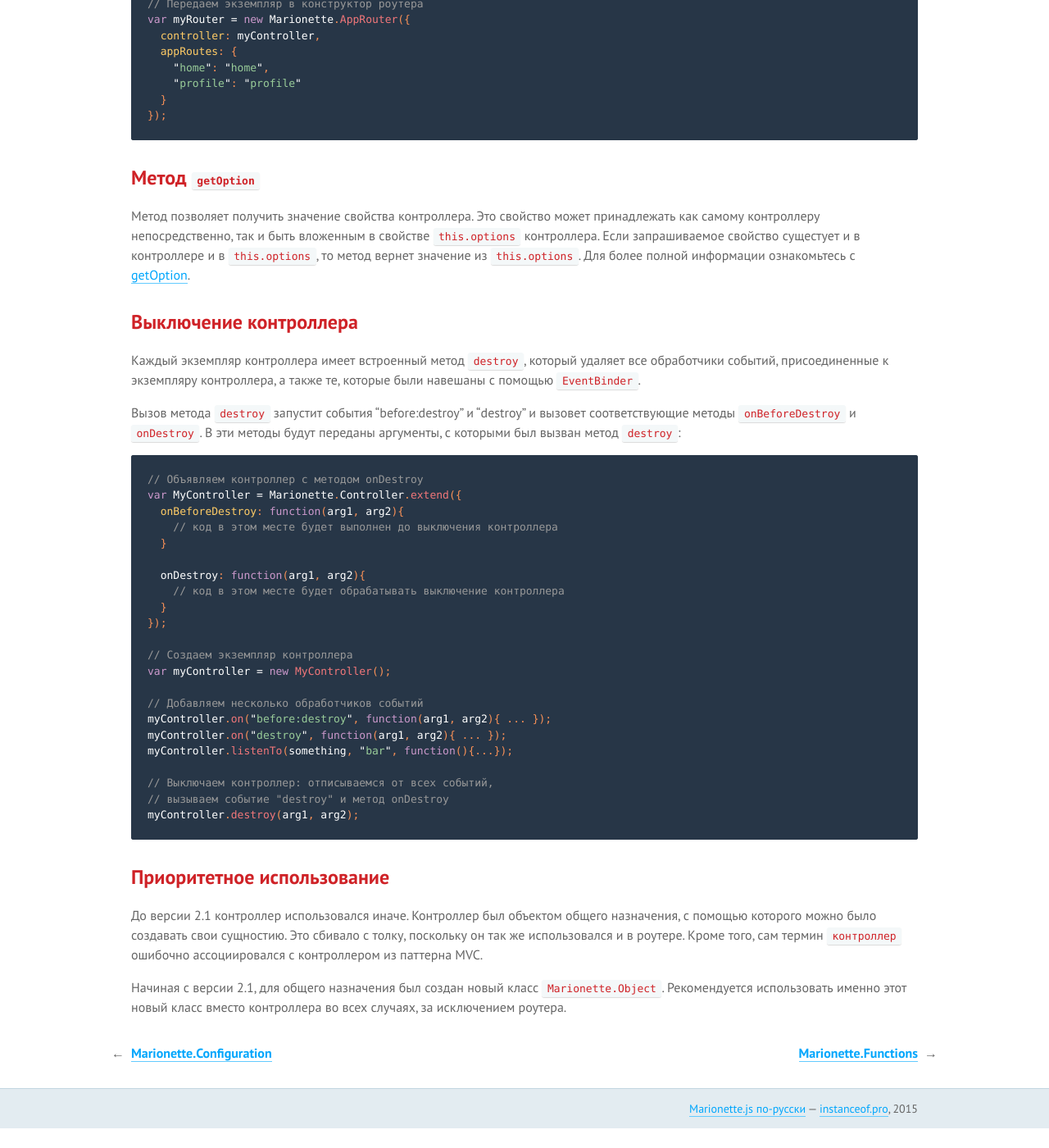
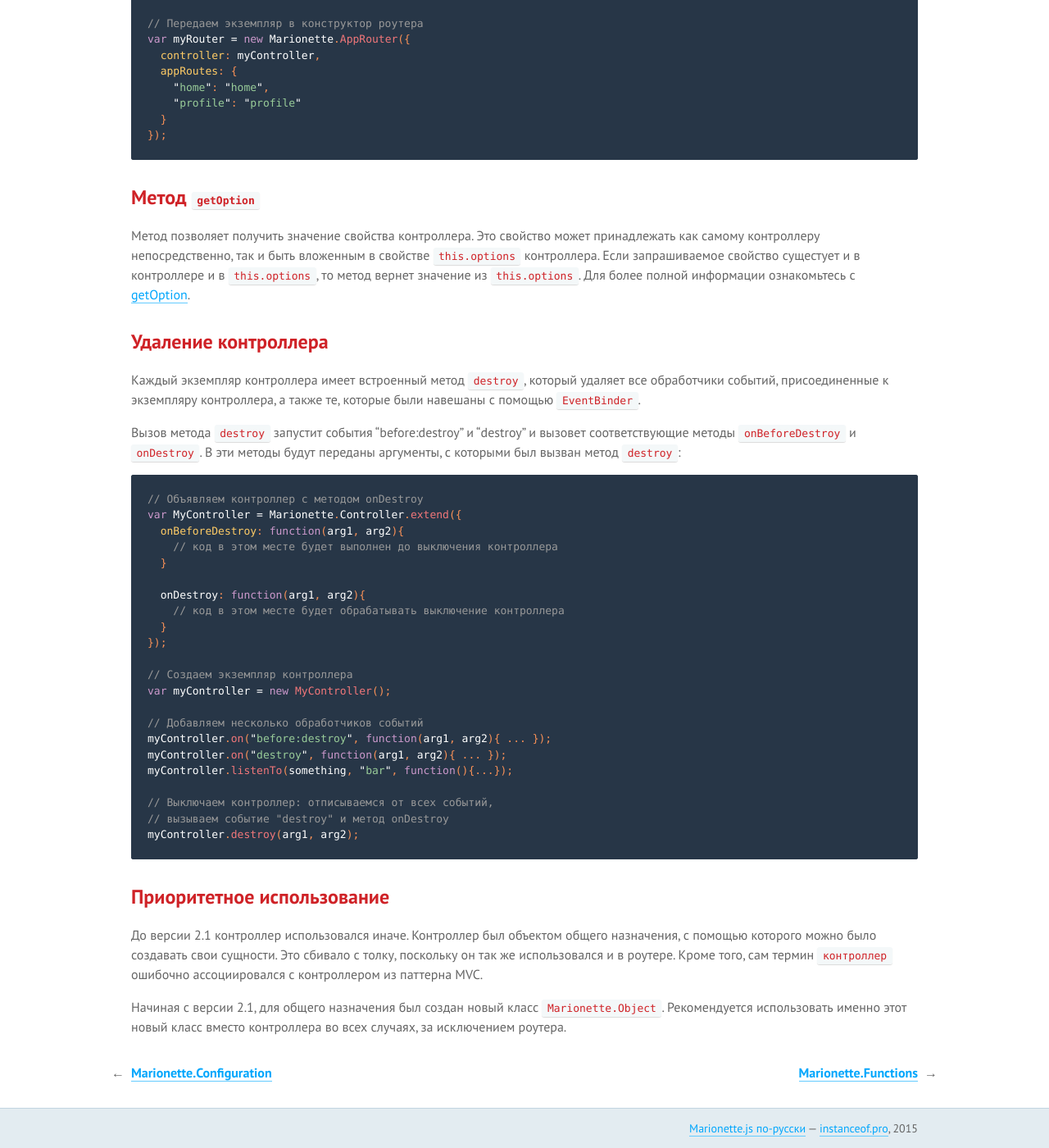
Before and after one commit to sadcitizen/marionettejs.ru, a Jekyll site: the page built from _posts/2014-04-01-controller.md, in a window 1280 px wide and 1400 px high, scrolled down 982 px. Shown: the whole window at 82% size. Built offline with Jekyll 4.4.1, drawn with Linux system fonts in a browser that asks for light colours; some web fonts are replaced; Markdown is read by kramdown in place of the engine named in the settings; before the commit the page ends 2358 px from its top, so only the background shows below that; some of the changed text lies outside the part shown.

Commit message:
update ru/Controller

````diff
--- a/_includes/translation/ru/marionette.controller.md
+++ b/_includes/translation/ru/marionette.controller.md
@@ -1,15 +1,15 @@
-`Marionette.Controller` это объект, который используется в `Marionette.Router`. Контроллер хранит методы-обработчик роутов.
+Класс `Controller` это объект, который предназначен для использования с классом `AppRouter`. Экземпляр класса `Controller` служит для хранения методов-обработчиков роутов из экземпляра класса `AppRouter`.
 
 ## Содержание
 
 * [Основное применение](#basic-use)
-* [Выключение контроллера](#destroying-a-controller)
 * [Метод `getOption`](#get-option)
+* [Удаление контроллера](#destroying-a-controller)
 * [Преимущественное использование](#prior-usage)
 
 ## <a name="basic-use"></a> Основное применение
 
-`Marionette.Controller` предназначен исключительно для использования в роутере.
+`Controller` предназначен исключительно для использования в роутере.
 
 ```js
 // Создаем контроллер и указываем обработчики для роутера.
@@ -36,7 +36,7 @@
 Метод позволяет получить значение свойства контроллера. Это свойство может принадлежать как самому контроллеру непосредственно, так и быть вложенным в свойстве `this.options` контроллера. Если запрашиваемое свойство сущестует и в контроллере и в `this.options`, то метод вернет значение из `this.options`.
 Для более полной информации ознакомьтесь с [getOption](../functions/).
 
-## <a name="closing-a-controller"></a> Выключение контроллера
+## <a name="destroying-a-controller"></a> Удаление контроллера
 
 Каждый экземпляр контроллера имеет встроенный метод `destroy`,
 который удаляет все обработчики событий, присоединенные к экземпляру контроллера,
@@ -73,7 +73,7 @@
 
 ## <a name="prior-usage"></a> Приоритетное использование
 
-До версии 2.1 контроллер использовался иначе. Контроллер был объектом общего назначения, с помощью которого можно было создавать свои сущностию. Это сбивало с толку, поскольку он так же использовался и в роутере. Кроме того, сам термин `контроллер` ошибочно ассоциировался с контроллером из паттерна MVC.
+До версии 2.1 контроллер использовался иначе. Контроллер был объектом общего назначения, с помощью которого можно было создавать свои сущности. Это сбивало с толку, поскольку он так же использовался и в роутере. Кроме того, сам термин `контроллер` ошибочно ассоциировался с контроллером из паттерна MVC.
 
 Начиная с версии 2.1, для общего назначения был создан новый класс `Marionette.Object`.
 Рекомендуется использовать именно этот новый класс вместо контроллера во всех случаях, за исключением роутера.
````
Also changed, not shown: _posts/2014-04-01-controller.md (+1 -1 lines).
